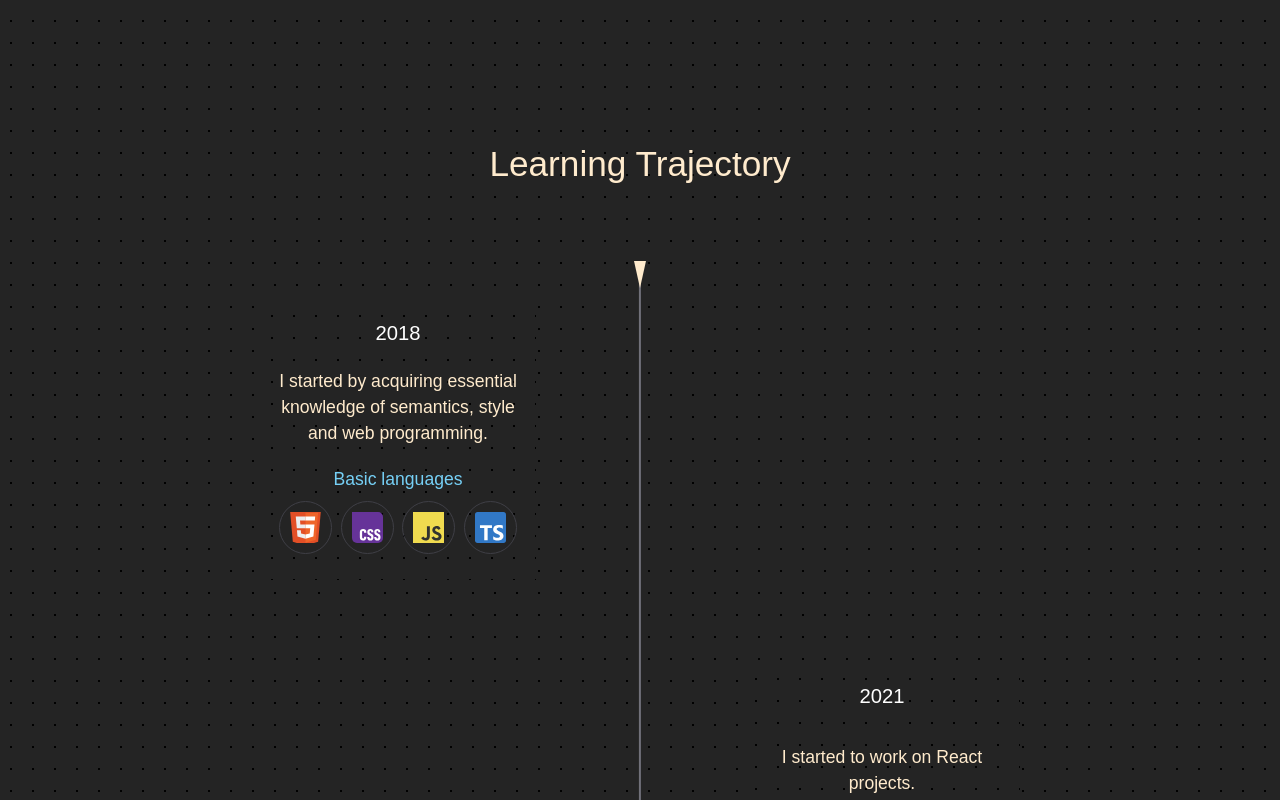
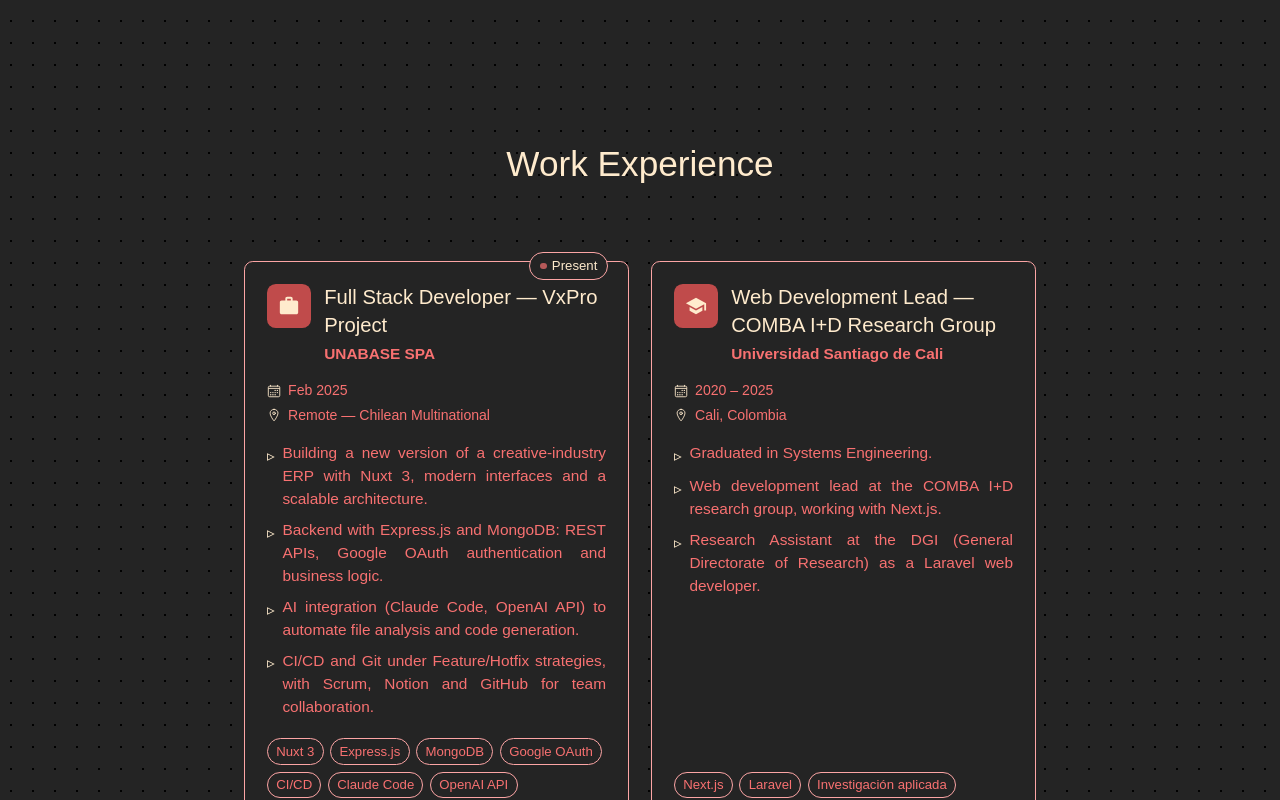
Before and after one commit to JuanPython1/juandev.is-a.dev, a React (Vite) app: page /#/ in a window 1280 px wide. Shown: the part 1640-2440 px from the top of the page. Built offline with nearby package versions, Linux system fonts and the light colour scheme; a web font is replaced by a local one.

Commit message:
feat: :sparkles: add work experience section to Start page
add work experience section to Start page

```diff
--- /dev/null
+++ b/src/data/WorkExperience.json
@@ -0,0 +1,18 @@
+{
+    "experiences": [
+        {
+            "id": "unabase",
+            "period": "Feb 2025",
+            "current": true,
+            "type": "work",
+            "tech": ["Nuxt 3", "Express.js", "MongoDB", "Google OAuth", "CI/CD", "Claude Code", "OpenAI API"]
+        },
+        {
+            "id": "usc-comba",
+            "period": "2020 – 2025",
+            "current": false,
+            "type": "academic",
+            "tech": ["Next.js", "Laravel", "Investigación aplicada"]
+        }
+    ]
+}
--- a/src/i18n/locales/en/translation.json
+++ b/src/i18n/locales/en/translation.json
@@ -25,6 +25,33 @@
       "unabase": {
         "title": "VxPro unabase",
         "description": "A new version of the ERP business management platform that centralizes sales, purchases, expenses, accounting, and financial reporting in a single dashboard, helping businesses make real-time, data-driven decisions."
+      }
+    }
+  },
+  "experience": {
+    "sectionTitle": "Work Experience",
+    "current": "Present",
+    "items": {
+      "unabase": {
+        "role": "Full Stack Developer — VxPro Project",
+        "company": "UNABASE SPA",
+        "location": "Remote — Chilean Multinational",
+        "bullets": [
+          "Building a new version of a creative-industry ERP with Nuxt 3, modern interfaces and a scalable architecture.",
+          "Backend with Express.js and MongoDB: REST APIs, Google OAuth authentication and business logic.",
+          "AI integration (Claude Code, OpenAI API) to automate file analysis and code generation.",
+          "CI/CD and Git under Feature/Hotfix strategies, with Scrum, Notion and GitHub for team collaboration."
+        ]
+      },
+      "usc-comba": {
+        "role": "Web Development Lead — COMBA I+D Research Group",
+        "company": "Universidad Santiago de Cali",
+        "location": "Cali, Colombia",
+        "bullets": [
+          "Graduated in Systems Engineering.",
+          "Web development lead at the COMBA I+D research group, working with Next.js.",
+          "Research Assistant at the DGI (General Directorate of Research) as a Laravel web developer."
+        ]
       }
     }
   },
--- a/src/i18n/locales/es/translation.json
+++ b/src/i18n/locales/es/translation.json
@@ -25,6 +25,33 @@
       "unabase": {
         "title": "VxPro unabase",
         "description": "Nueva versión de la plataforma ERP de gestión empresarial que centraliza ventas, compras, gastos, contabilidad y reportes financieros en un solo dashboard, ayudando a los negocios a tomar decisiones basadas en datos en tiempo real."
+      }
+    }
+  },
+  "experience": {
+    "sectionTitle": "Experiencia laboral",
+    "current": "Actualidad",
+    "items": {
+      "unabase": {
+        "role": "Desarrollador Full Stack — Proyecto VxPro",
+        "company": "UNABASE SPA",
+        "location": "Remoto — Multinacional Chilena",
+        "bullets": [
+          "Desarrollo de una nueva versión de un ERP para la industria creativa con Nuxt 3, interfaces modernas y arquitectura escalable.",
+          "Backend con Express.js y MongoDB: APIs REST, autenticación con Google OAuth y lógica de negocio.",
+          "Integración de IA (Claude Code, API de OpenAI) para el análisis de archivos y generación de código.",
+          "CI/CD y Git bajo estrategias Feature/Hotfix, con Scrum, Notion y GitHub para el trabajo en equipo."
+        ]
+      },
+      "usc-comba": {
+        "role": "Líder de Desarrollo Web — Semillero COMBA I+D",
+        "company": "Universidad Santiago de Cali",
+        "location": "Cali, Colombia",
+        "bullets": [
+          "Graduado en Ingeniería de Sistemas.",
+          "Líder en desarrollo web del semillero de investigación COMBA I+D, trabajando con Next.js.",
+          "Auxiliar de Investigación en la DGI (Dirección General de Investigaciones) como desarrollador web con Laravel."
+        ]
       }
     }
   },
--- /dev/null
+++ b/src/pages/start/components/WorkExperience.jsx
@@ -0,0 +1,82 @@
+import { useTranslation } from "react-i18next";
+import { MdWork, MdSchool } from "react-icons/md";
+import { IoCalendarOutline, IoLocationOutline } from "react-icons/io5";
+import experienceData from "@data/WorkExperience.json";
+
+const TYPE_ICON = {
+    work: MdWork,
+    academic: MdSchool,
+};
+
+export default function WorkExperience() {
+    const { t } = useTranslation();
+    const experiences = experienceData.experiences;
+
+    return (
+        <div className="grid grid-cols-1 md:grid-cols-2 gap-[1.25em] w-full items-stretch">
+            {experiences.map((exp) => {
+                const Icon = TYPE_ICON[exp.type] ?? MdWork;
+                const bullets = t(`experience.items.${exp.id}.bullets`, { returnObjects: true });
+
+                return (
+                    <article
+                        key={exp.id}
+                        className="relative flex flex-col gap-[0.875em] surface-panel frame-red rounded-[0.5em] p-[1.25em]"
+                    >
+                        {exp.current && (
+                            <span className="absolute -top-[0.75em] right-[1.5em] flex items-center gap-[0.375em] px-[0.75em] py-[0.25em] rounded-full surface-panel frame-red text-cream text-[0.75em]">
+                                <span className="w-[0.5em] h-[0.5em] rounded-full bg-red-400 animate-pulse" />
+                                {t("experience.current")}
+                            </span>
+                        )}
+
+                        <header className="flex items-start gap-[0.75em]">
+                            <span className="flex shrink-0 items-center justify-center w-[2.5em] h-[2.5em] rounded-[0.5em] bg-brick dark:bg-red-300 text-cream">
+                                <Icon size="1.25em" />
+                            </span>
+                            <div className="flex flex-col gap-[0.125em]">
+                                <h3 className="font_juan_title_projects leading-snug">
+                                    {t(`experience.items.${exp.id}.role`)}
+                                </h3>
+                                <p className="text-red-400 dark:text-red-200 text-[0.875em] font-semibold">
+                                    {t(`experience.items.${exp.id}.company`)}
+                                </p>
+                            </div>
+                        </header>
+
+                        <div className="flex flex-col gap-[0.25em] text-red-400 dark:text-red-200 text-[0.8em]">
+                            <span className="flex items-center gap-[0.5em]">
+                                <IoCalendarOutline size="1em" className="shrink-0 text-cream" />
+                                {exp.period}
+                            </span>
+                            <span className="flex items-center gap-[0.5em]">
+                                <IoLocationOutline size="1em" className="shrink-0 text-cream" />
+                                {t(`experience.items.${exp.id}.location`)}
+                            </span>
+                        </div>
+
+                        <ul className="flex flex-col gap-[0.5em] text-red-400 dark:text-red-200 text-[0.875em] text-justify">
+                            {bullets.map((bullet, index) => (
+                                <li key={index} className="flex gap-[0.5em]">
+                                    <span className="text-cream mt-[0.15em]">▹</span>
+                                    <span>{bullet}</span>
+                                </li>
+                            ))}
+                        </ul>
+
+                        <div className="flex flex-wrap gap-[0.375em] mt-auto pt-[0.25em]">
+                            {exp.tech.map((tech) => (
+                                <span
+                                    key={tech}
+                                    className="px-[0.625em] py-[0.1875em] rounded-full border-[0.0625em] border-red-300 dark:border-red-200 text-red-400 dark:text-red-200 text-[0.75em]"
+                                >
+                                    {tech}
+                                </span>
+                            ))}
+                        </div>
+                    </article>
+                );
+            })}
+        </div>
+    );
+}
--- a/src/pages/start/start.jsx
+++ b/src/pages/start/start.jsx
@@ -1,6 +1,7 @@
 import { useTranslation } from "react-i18next";
 import FrameworksCube from "@/pages/start/components/FrameworksCube.jsx";
 import RecentProyectsContainer from "@/pages/start/components/RecentProjectsContainer";
+import WorkExperience from "@/pages/start/components/WorkExperience.jsx";
 import Trajectory from "@/pages/start/components/Trajectory.jsx";
 import './styles/start.css';
 
@@ -30,6 +31,11 @@
                 <RecentProyectsContainer />
             </section>
 
+            <section className="section-blur animationBlurIn max-w-[50em] zoom-scale-root mt-16 md:mt-40">
+                <h1 className="text-center font_juan_tittle">{t('experience.sectionTitle')}</h1>
+                <WorkExperience />
+            </section>
+
             <section className="section-blur animationBlurIn max-w-[62.5em] zoom-scale-root mt-16 md:mt-40">
                 <h1 className="text-center font_juan_tittle">{t('start.trajectoryTitle')}</h1>
                 <Trajectory />
```
